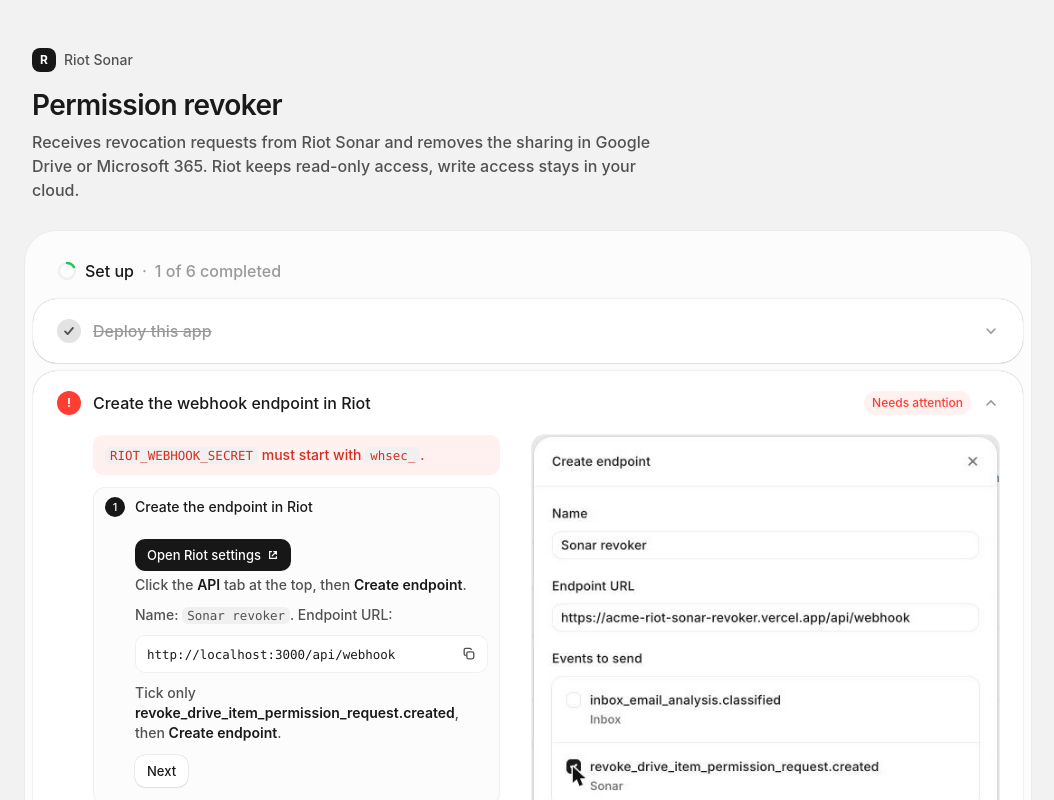
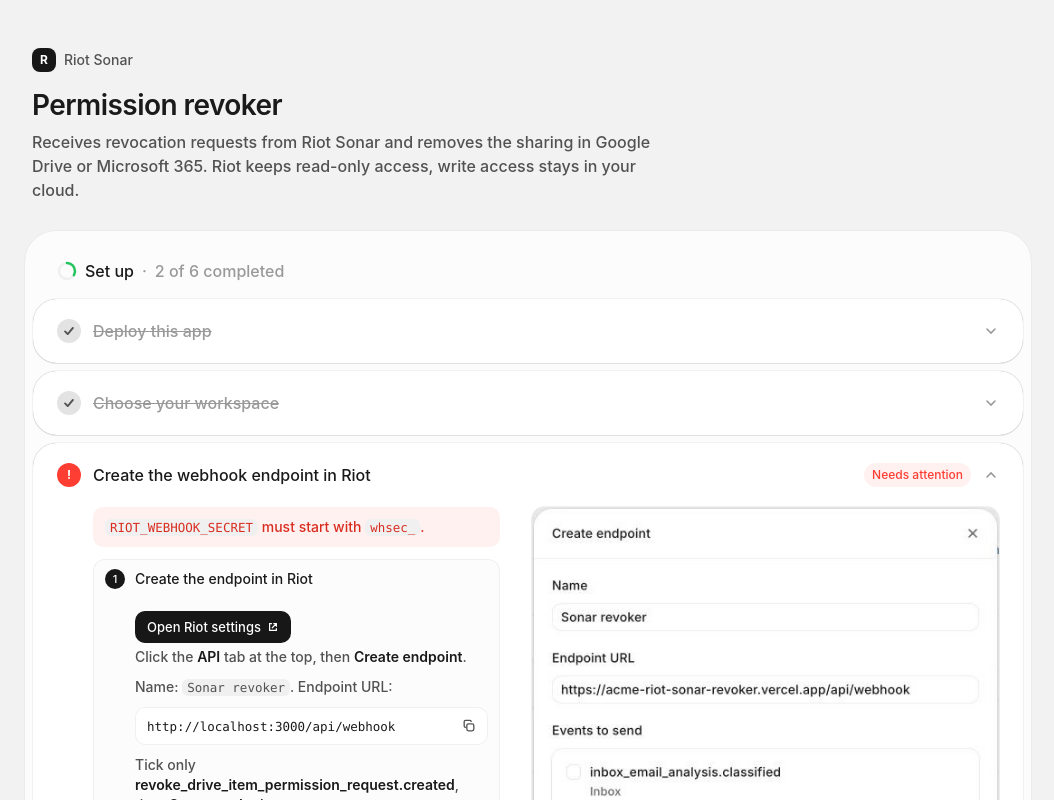
Before and after one commit to kant01ne/riot-functions, a Next.js app: page / in a window 1280 px wide. Shown: the top 800 px of the page, without its empty margins (112-1166 px from the left). Built offline with nearby package versions, Linux system fonts and the light colour scheme; no server answers.

Commit message:
Guide: choose Google or Microsoft, real Riot send-test screenshot

```diff
--- a/app/globals.css
+++ b/app/globals.css
@@ -143,3 +143,9 @@
 .shot figcaption { font-size: 13px; padding: 8px 12px; opacity: .7; }
 .shots .shot { margin: 0; }
 .shot.narrow { max-width: 480px; }
+
+.choices { display: flex; gap: 12px; flex-wrap: wrap; margin-top: 12px; }
+.choice { flex: 1 1 200px; padding: 18px 20px; border-radius: 16px; border: 1px solid rgba(0,0,0,.12); background: #fff; font: inherit; font-weight: 500; text-align: left; cursor: pointer; }
+.choice[aria-pressed="true"] { border-color: #171717; box-shadow: 0 0 0 1px #171717; }
+.choice[aria-pressed="true"]::after { content: " ✓"; }
+.choice:disabled { cursor: default; }
--- a/app/setup.tsx
+++ b/app/setup.tsx
@@ -2,7 +2,7 @@
 
 import { useEffect, useState } from "react";
 import type { ConfigStatus } from "@/lib/config";
-import { EntraSecretShot, RiotTestShot } from "./illustrations";
+import { EntraSecretShot } from "./illustrations";
 
 type State = "done" | "todo" | "error" | "skipped";
 type Check = { ok: boolean; message: string } | null;
@@ -167,25 +167,41 @@
     setBusy(null);
   };
 
-  const providerState = (configured: string, checkResult: Check, skippedKey: string): State => {
-    if (configured === "missing") return manual[skippedKey] ? "skipped" : "todo";
+  const providerState = (configured: string, checkResult: Check): State => {
+    if (configured === "missing") return "todo";
     if (configured !== "ok" || checkResult?.ok === false) return "error";
     return checkResult?.ok ? "done" : "todo";
   };
 
   const riotState: State = status.riotSecret === "ok" ? "done" : status.riotSecret === "invalid" ? "error" : "todo";
-  const googleState = providerState(status.google, googleCheck, "skip-google");
-  const msState = providerState(status.microsoft, msCheck, "skip-microsoft");
+  const googleState = providerState(status.google, googleCheck);
+  const msState = providerState(status.microsoft, msCheck);
   const testState: State = manual["riot-test"] ? "done" : "todo";
   const activeState: State = manual["riot-enabled"] ? "done" : "todo";
 
-  const states: State[] = ["done", riotState, googleState, msState, testState, activeState];
-  const doneCount = states.filter((s) => s === "done" || s === "skipped").length;
-  const firstOpen = states.findIndex((s) => s !== "done" && s !== "skipped");
+  const usesGoogle = Boolean(manual["use-google"]) || status.google !== "missing";
+  const usesMicrosoft = Boolean(manual["use-microsoft"]) || status.microsoft !== "missing";
+  const chooseState: State = usesGoogle || usesMicrosoft ? "done" : "todo";
+
+  const flow: [string, State][] = [
+    ["deploy", "done"],
+    ["choose", chooseState],
+    ["riot", riotState],
+    ...(usesGoogle ? [["google", googleState] as [string, State]] : []),
+    ...(usesMicrosoft ? [["microsoft", msState] as [string, State]] : []),
+    ["test", testState],
+    ["active", activeState],
+  ];
+  const states = flow.map(([, st]) => st);
+  const doneCount = states.filter((st) => st === "done").length;
+  const firstOpen = states.findIndex((st) => st !== "done");
 
   const [open, setOpen] = useState<number | null>(null);
   useEffect(() => setOpen(firstOpen === -1 ? null : firstOpen), [firstOpen]);
-  const stepProps = (i: number) => ({ state: states[i], open: open === i, onToggle: () => setOpen(open === i ? null : i) });
+  const stepProps = (key: string) => {
+    const i = flow.findIndex(([k]) => k === key);
+    return { state: states[i], open: open === i, onToggle: () => setOpen(open === i ? null : i) };
+  };
 
   return (
     <main>
@@ -207,11 +223,23 @@
         </div>
 
         <div className="steps">
-          <Step {...stepProps(0)} title="Deploy this app">
+          <Step {...stepProps("deploy")} title="Deploy this app">
             <p>This page is running, so the deployment worked. Nothing to do here.</p>
           </Step>
 
-          <Step {...stepProps(1)} title="Create the webhook endpoint in Riot"
+          <Step {...stepProps("choose")} title="Choose your workspace">
+            <p>Where do your employees share files? Pick one or both.</p>
+            <div className="choices">
+              <button type="button" className="choice" aria-pressed={usesGoogle} disabled={status.google !== "missing"} onClick={() => toggle("use-google")}>
+                Google Workspace
+              </button>
+              <button type="button" className="choice" aria-pressed={usesMicrosoft} disabled={status.microsoft !== "missing"} onClick={() => toggle("use-microsoft")}>
+                Microsoft 365
+              </button>
+            </div>
+          </Step>
+
+          <Step {...stepProps("riot")} title="Create the webhook endpoint in Riot"
             summary={riotState === "error" ? <><code>RIOT_WEBHOOK_SECRET</code> must start with <code>whsec_</code>.</> : undefined}
             steps={[
               {
@@ -248,7 +276,7 @@
             ]}
           />
 
-          <Step {...stepProps(2)} title="Connect Google Workspace"
+          {usesGoogle && <Step {...stepProps("google")} title="Connect Google Workspace"
             summary={status.google === "invalid" ? <><code>GOOGLE_SERVICE_ACCOUNT_JSON</code> is set but is not a valid service account key.</> : googleCheck?.message}
             steps={[
               {
@@ -322,10 +350,9 @@
               ),
             ]}
           >
-            {status.google === "missing" && <Tick id="skip-google" manual={manual} toggle={toggle}>We do not use Google Drive</Tick>}
-          </Step>
+          </Step>}
 
-          <Step {...stepProps(3)} title="Connect Microsoft 365"
+          {usesMicrosoft && <Step {...stepProps("microsoft")} title="Connect Microsoft 365"
             summary={status.microsoft === "partial" ? <><code>MS_TENANT_ID</code>, <code>MS_CLIENT_ID</code> and <code>MS_CLIENT_SECRET</code> must all be set.</> : msCheck?.message}
             steps={[
               {
@@ -391,28 +418,28 @@
               ),
             ]}
           >
-            {status.microsoft === "missing" && <Tick id="skip-microsoft" manual={manual} toggle={toggle}>We do not use OneDrive or SharePoint</Tick>}
-          </Step>
+          </Step>}
 
-          <Step {...stepProps(4)} title="Send a test event from Riot"
+          <Step {...stepProps("test")} title="Send a test event from Riot"
             steps={[
               {
                 title: "Send a test event",
                 body: (
                   <>
                     <div className="actions"><Ext href={HUB_SETTINGS} primary>Open Riot settings</Ext></div>
-                    <p><b>API</b> tab → your endpoint → <b>Send test event</b>. The delivery must show <b>200</b>. Nothing is revoked.</p>
+                    <p>In the <b>API</b> tab, click <b>⋯</b> on your endpoint, then <b>Send test</b>.</p>
+                    <p>Pick <code>{EVENT_TYPE}</code> and click <b>Send test</b>. Riot must show <b>Your endpoint accepted the test</b>. Nothing is revoked.</p>
                     <p className="note">A 401 means <code>RIOT_WEBHOOK_SECRET</code> does not match the secret in Riot.</p>
                   </>
                 ),
-                media: <RiotTestShot />,
+                media: <Shot src="/tutorial/riot-send-test.jpg" alt="Riot endpoint menu with Send test" />,
               },
             ]}
           >
-            <Tick id="riot-test" manual={manual} toggle={toggle}>Riot shows a successful test delivery</Tick>
+            <Tick id="riot-test" manual={manual} toggle={toggle}>Riot says “Your endpoint accepted the test”</Tick>
           </Step>
 
-          <Step {...stepProps(5)} title="Switch your workspace to webhook mode">
+          <Step {...stepProps("active")} title="Switch your workspace to webhook mode">
             <p>
               Ask your Riot account manager to switch Sonar revocations to webhook mode. Every revocation from the hub, the employee
               Portal or auto-revocation is then sent here, and Riot only asks for read-only scopes.
```
Also changed, not shown: public/tutorial/riot-send-test.jpg (added).
